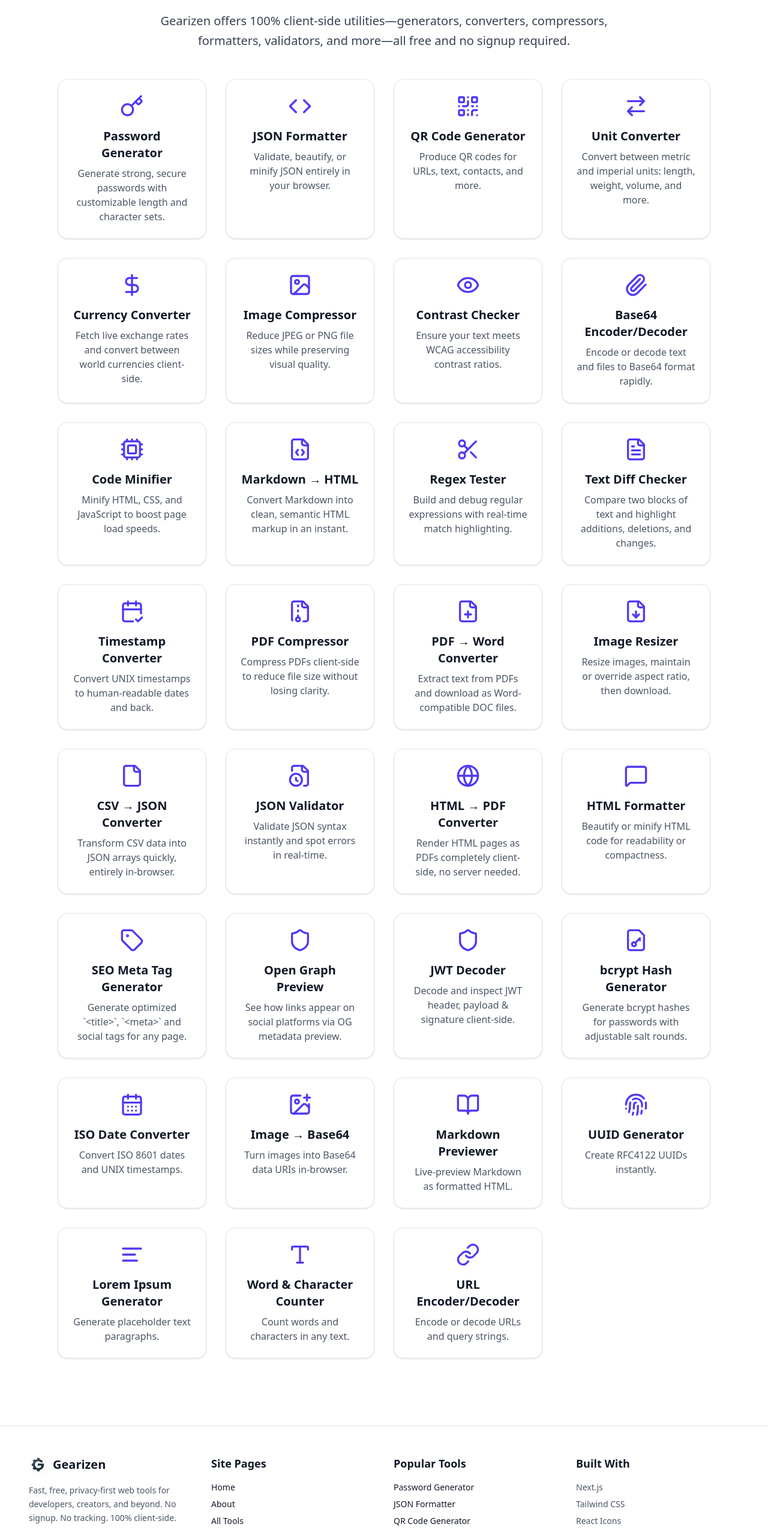
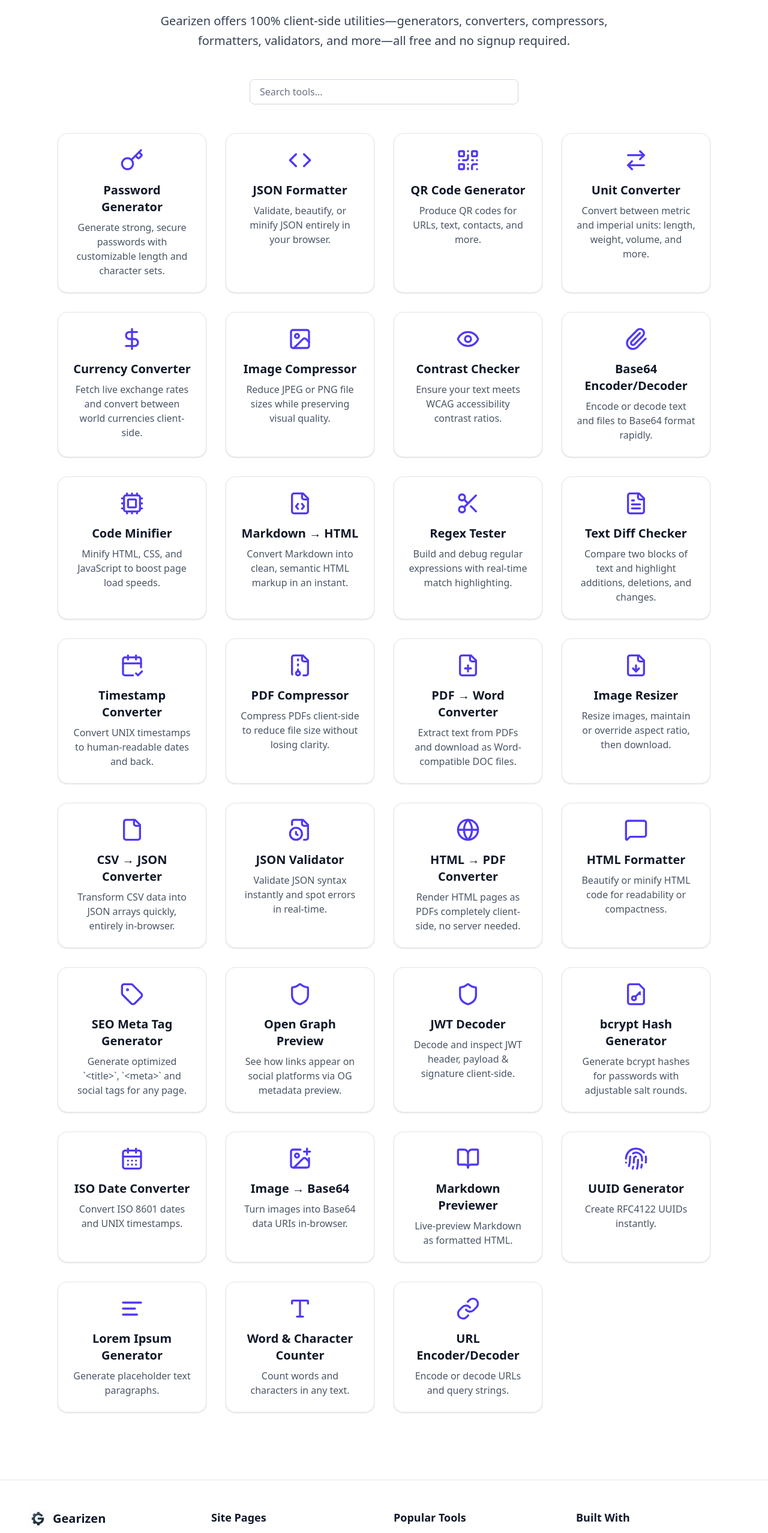
Before and after one commit to tahir-ozcan/gearizen, a Next.js app: page /tools in a window 1280 px wide. Shown: the part 234-2789 px from the top of the page at 60% size. Built offline with nearby package versions, Linux system fonts and the light colour scheme.

Commit message:
feat: add tools search and update popular tools

```diff
--- a/app/page.tsx
+++ b/app/page.tsx
@@ -3,11 +3,11 @@
 import Link from "next/link";
 import {
   Key,
-  Code,
+  FilePlus,
   QrCode,
   ArrowRightLeft,
+  ImageIcon,
   DollarSign,
-  ImageIcon,
   HelpCircle,
 } from "lucide-react";
 import JsonLd from "./components/JsonLd";
@@ -15,11 +15,11 @@ import JsonLd from "./components/JsonLd";
 export const metadata = {
   title: "Home | Gearizen – Free Client-Side Digital Tools",
   description:
-    "Discover Gearizen’s most in-demand, privacy-first web tools: password generator, JSON formatter, QR code generator, unit converter, currency converter, and image compressor—100% client-side, no signup required.",
+    "Discover Gearizen’s most in-demand, privacy-first web tools: password generator, PDF to Word converter, QR code generator, unit converter, image compressor, and currency converter—100% client-side, no signup required.",
   openGraph: {
     title: "Home | Gearizen – Free Client-Side Digital Tools",
     description:
-      "Explore Gearizen’s top tools—passwords, JSON, QR codes, unit & currency conversion, image compression—all privacy-first and signup-free.",
+      "Explore Gearizen’s top tools—passwords, PDF to Word, QR codes, unit & currency conversion, image compression—all privacy-first and signup-free.",
     url: "https://gearizen.com",
     images: [
       {
@@ -52,10 +52,10 @@ const popularTools = [
     description: "Generate strong, customizable passwords instantly.",
   },
   {
-    href: "/tools/json-formatter",
-    icon: <Code aria-hidden="true" className="w-10 h-10 text-indigo-600" />,
-    title: "JSON Formatter",
-    description: "Validate, beautify, or minify your JSON data effortlessly.",
+    href: "/tools/pdf-to-word",
+    icon: <FilePlus aria-hidden="true" className="w-10 h-10 text-indigo-600" />,
+    title: "PDF → Word Converter",
+    description: "Convert PDFs to editable Word documents quickly.",
   },
   {
     href: "/tools/qr-code-generator",
@@ -75,18 +75,20 @@ const popularTools = [
     description: "Convert between metric and imperial units easily.",
   },
   {
+    href: "/tools/image-compressor",
+    icon: (
+      <ImageIcon aria-hidden="true" className="w-10 h-10 text-indigo-600" />
+    ),
+    title: "Image Compressor",
+    description: "Reduce image file sizes while preserving quality.",
+  },
+  {
     href: "/tools/currency-converter",
     icon: (
       <DollarSign aria-hidden="true" className="w-10 h-10 text-indigo-600" />
     ),
     title: "Currency Converter",
     description: "Get live exchange rates and convert currencies.",
-  },
-  {
-    href: "/tools/image-compressor",
-    icon: <ImageIcon aria-hidden="true" className="w-10 h-10 text-indigo-600" />,
-    title: "Image Compressor",
-    description: "Reduce image file sizes while preserving quality.",
   },
 ];
 
--- a/app/tools/tools-client.tsx
+++ b/app/tools/tools-client.tsx
@@ -3,6 +3,7 @@
 "use client";
 
 import Link from "next/link";
+import { useState } from "react";
 import {
   Key,
   Code,
@@ -249,6 +250,13 @@ const tools: Tool[] = [
 ];
 
 export default function ToolsClient() {
+  const [search, setSearch] = useState("");
+  const filteredTools = tools.filter(
+    ({ title, description }) =>
+      title.toLowerCase().includes(search.toLowerCase()) ||
+      description.toLowerCase().includes(search.toLowerCase()),
+  );
+
   return (
     <div className="bg-white text-gray-900 antialiased py-12 sm:py-16 lg:py-20">
       <div className="container mx-auto px-4 sm:px-6 lg:px-12 space-y-12">
@@ -264,13 +272,28 @@ export default function ToolsClient() {
           </p>
         </header>
 
+        {/* Search */}
+        <div className="max-w-md mx-auto">
+          <label htmlFor="tool-search" className="sr-only">
+            Search tools
+          </label>
+          <input
+            id="tool-search"
+            type="search"
+            value={search}
+            onChange={(e) => setSearch(e.target.value)}
+            placeholder="Search tools..."
+            className="w-full border border-gray-300 rounded-lg px-4 py-2 placeholder-gray-500 focus:outline-none focus:ring-2 focus:ring-indigo-500"
+          />
+        </div>
+
         {/* Grid */}
         <section aria-labelledby="tools-heading">
           <h2 id="tools-heading" className="sr-only">
             All Tools
           </h2>
           <ul className="grid gap-8 sm:grid-cols-2 md:grid-cols-3 lg:grid-cols-4">
-            {tools.map(({ href, Icon, title, description }) => (
+            {filteredTools.map(({ href, Icon, title, description }) => (
               <li key={href} className="list-none">
                 <Link
                   href={href}
@@ -294,4 +317,5 @@ export default function ToolsClient() {
         </section>
       </div>
     </div>
-  );}
+  );
+}
--- a/components/Footer.tsx
+++ b/components/Footer.tsx
@@ -31,11 +31,11 @@ export default function Footer() {
 
   const popularTools: LinkItem[] = [
     { label: "Password Generator", href: "/tools/password-generator" },
-    { label: "JSON Formatter", href: "/tools/json-formatter" },
+    { label: "PDF → Word Converter", href: "/tools/pdf-to-word" },
     { label: "QR Code Generator", href: "/tools/qr-code-generator" },
     { label: "Unit Converter", href: "/tools/unit-converter" },
+    { label: "Image Compressor", href: "/tools/image-compressor" },
     { label: "Currency Converter", href: "/tools/currency-converter" },
-    { label: "Contrast Checker", href: "/tools/color-contrast-checker" },
   ];
 
   const builtWith: LinkItem[] = [
@@ -69,7 +69,11 @@ export default function Footer() {
         <div className="grid grid-cols-1 sm:grid-cols-2 lg:grid-cols-4 gap-8">
           {/* Brand + Tagline */}
           <div>
-            <Link href="/" aria-label="Go to Gearizen homepage" className="flex items-center mb-4">
+            <Link
+              href="/"
+              aria-label="Go to Gearizen homepage"
+              className="flex items-center mb-4"
+            >
               <Image
                 src="/favicon.png"
                 alt="Gearizen logo"
@@ -82,7 +86,8 @@ export default function Footer() {
               </span>
             </Link>
             <p className="text-sm text-gray-600 leading-relaxed">
-              Fast, free, privacy-first web tools for developers, creators, and beyond. No signup. No tracking. 100% client-side.
+              Fast, free, privacy-first web tools for developers, creators, and
+              beyond. No signup. No tracking. 100% client-side.
             </p>
             <div className="mt-4 flex space-x-4">
               {socialLinks.map(({ href, label, icon }) => (
@@ -102,7 +107,10 @@ export default function Footer() {
 
           {/* Site Pages */}
           <nav aria-labelledby="footer-site-pages">
-            <h3 id="footer-site-pages" className="text-lg font-semibold text-gray-900">
+            <h3
+              id="footer-site-pages"
+              className="text-lg font-semibold text-gray-900"
+            >
               Site Pages
             </h3>
             <ul className="mt-4 space-y-2 text-sm">
@@ -121,7 +129,10 @@ export default function Footer() {
 
           {/* Popular Tools */}
           <nav aria-labelledby="footer-popular-tools">
-            <h3 id="footer-popular-tools" className="text-lg font-semibold text-gray-900">
+            <h3
+              id="footer-popular-tools"
+              className="text-lg font-semibold text-gray-900"
+            >
               Popular Tools
             </h3>
             <ul className="mt-4 space-y-2 text-sm">
@@ -140,9 +151,7 @@ export default function Footer() {
 
           {/* Built With */}
           <div>
-            <h3 className="text-lg font-semibold text-gray-900">
-              Built With
-            </h3>
+            <h3 className="text-lg font-semibold text-gray-900">Built With</h3>
             <ul className="mt-4 space-y-2 text-sm text-gray-600">
               {builtWith.map(({ label, href }) => (
                 <li key={href} className="list-none">
```
